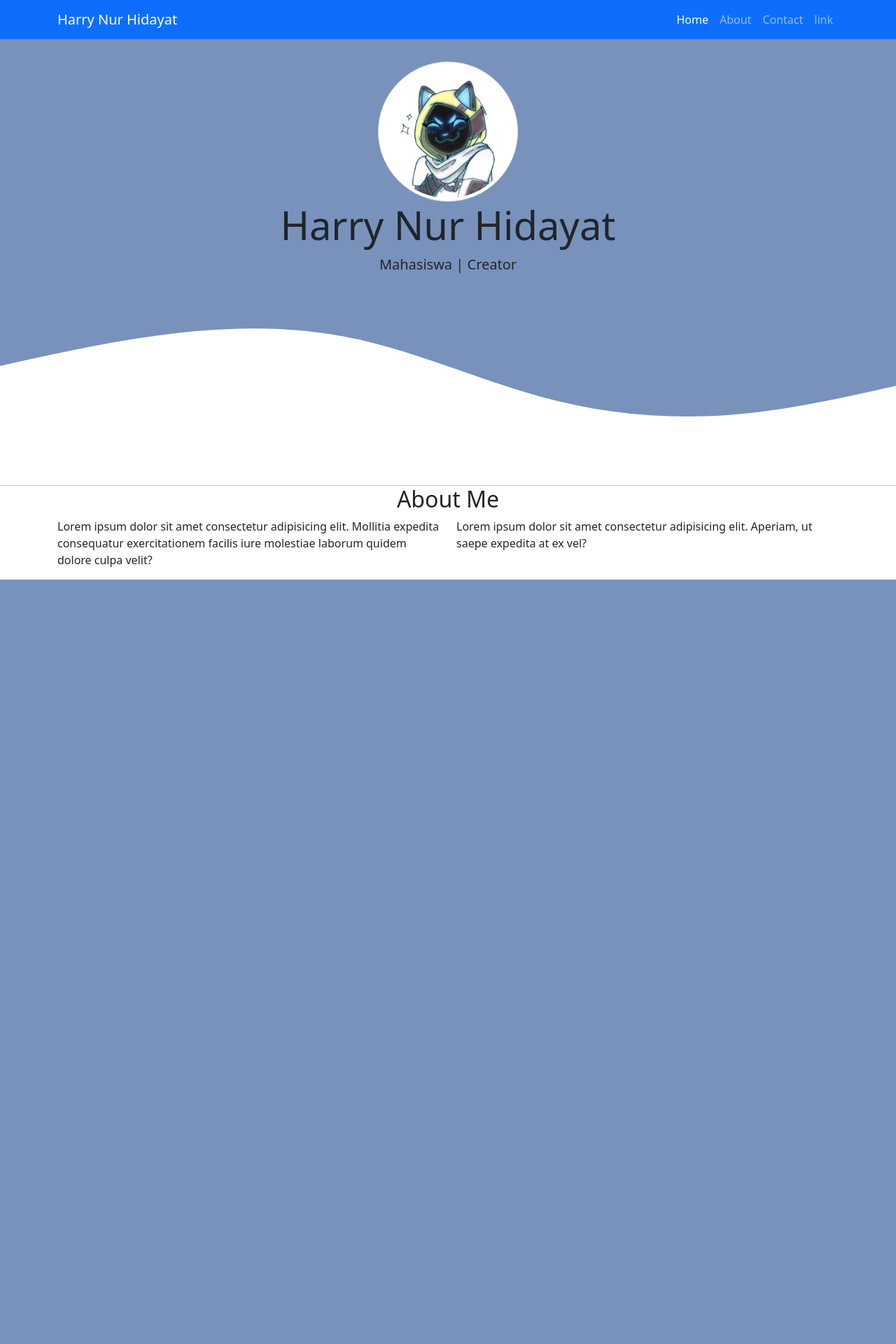
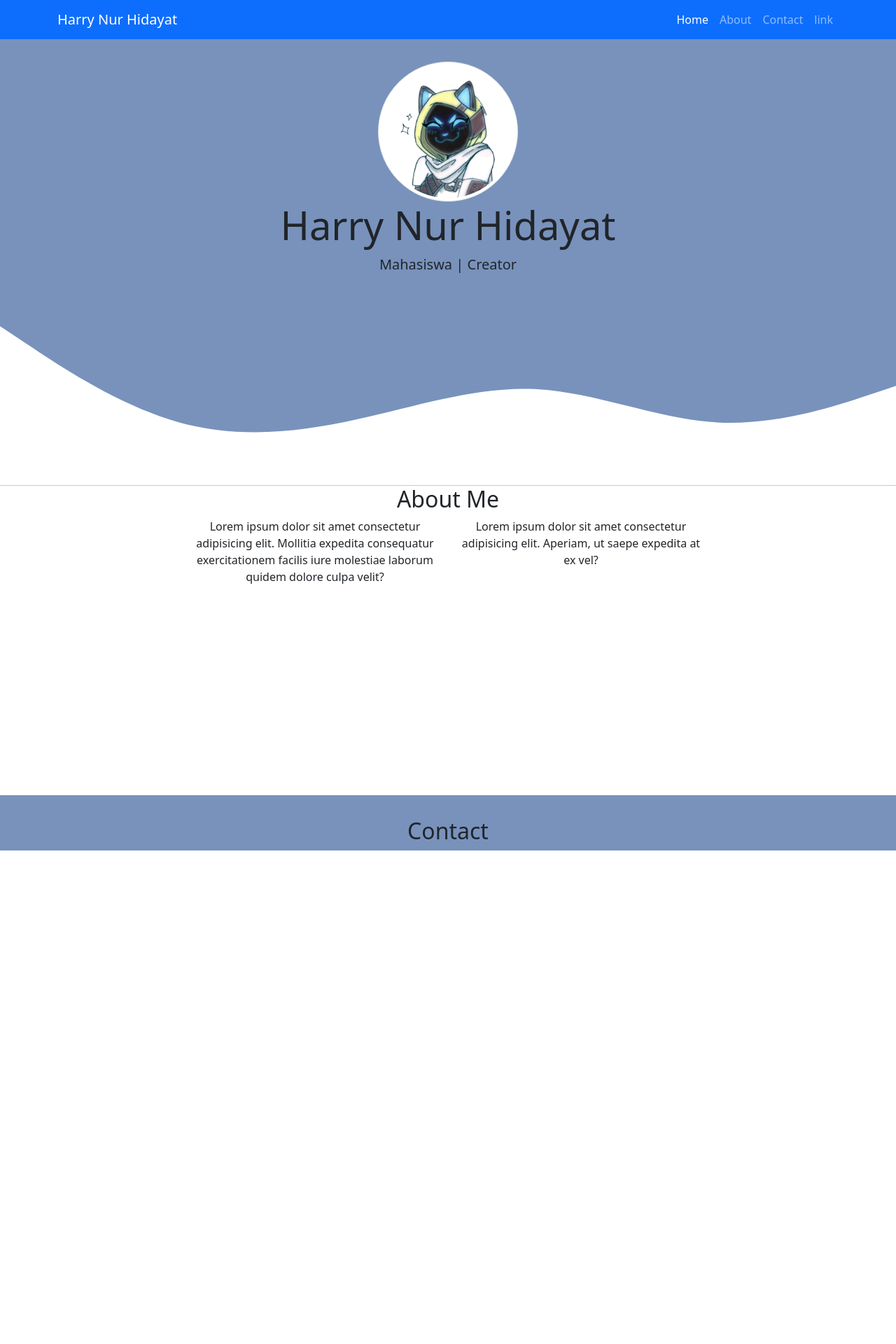
Before and after one commit to HarryNurHidayat/harryportofolio, a PHP site: page / in a window 1280 px wide. Shown: the top 1920 px of the page at 70% size. Before the commit the page ends 828 px from the top, so only its background shows below. Run offline with PHP 8.4, Linux system fonts and the light colour scheme.

Commit message:
tambahan_3

```diff
--- a/index.html
+++ b/index.html
@@ -48,9 +48,9 @@
       <p class="lead">Mahasiswa | Creator</p>
       <svg xmlns="http://www.w3.org/2000/svg" viewBox="0 0 1440 320">
         <path
-          fill="#FFFFFF"
+          fill="#ffffff"
           fill-opacity="1"
-          d="M0,128L48,117.3C96,107,192,85,288,74.7C384,64,480,64,576,85.3C672,107,768,149,864,176C960,203,1056,213,1152,208C1248,203,1344,181,1392,170.7L1440,160L1440,320L1392,320C1344,320,1248,320,1152,320C1056,320,960,320,864,320C768,320,672,320,576,320C480,320,384,320,288,320C192,320,96,320,48,320L0,320Z"
+          d="M0,64L48,96C96,128,192,192,288,218.7C384,245,480,235,576,213.3C672,192,768,160,864,165.3C960,171,1056,213,1152,218.7C1248,224,1344,192,1392,176L1440,160L1440,320L1392,320C1344,320,1248,320,1152,320C1056,320,960,320,864,320C768,320,672,320,576,320C480,320,384,320,288,320C192,320,96,320,48,320L0,320Z"
         ></path>
       </svg>
     </section>
@@ -59,22 +59,44 @@
     <!--- About -->
     <section id="About">
       <div class="container">
-        <div class="row text-center">
+        <div class="row text-center mb-10">
           <div class="col">
             <h2>About Me</h2>
           </div>
         </div>
-        <div class="row">
-          <div class="col">
+        <div class="row justify-content-center fs-6 text-center">
+          <div class="col-4">
             <p>Lorem ipsum dolor sit amet consectetur adipisicing elit. Mollitia expedita consequatur exercitationem facilis iure molestiae laborum quidem dolore culpa velit?</p>
           </div>
-          <div class="col">
+          <div class="col-4">
             <p>Lorem ipsum dolor sit amet consectetur adipisicing elit. Aperiam, ut saepe expedita at ex vel?</p>
           </div>
         </div>
       </div>
+      <svg xmlns="http://www.w3.org/2000/svg" viewBox="0 0 1440 320">
+        <path
+          fill="#ffffff"
+          fill-opacity="1"
+          d="M0,256L48,224C96,192,192,128,288,122.7C384,117,480,171,576,165.3C672,160,768,96,864,90.7C960,85,1056,139,1152,165.3C1248,192,1344,192,1392,192L1440,192L1440,320L1392,320C1344,320,1248,320,1152,320C1056,320,960,320,864,320C768,320,672,320,576,320C480,320,384,320,288,320C192,320,96,320,48,320L0,320Z"
+        ></path>
+      </svg>
     </section>
     <!-- Akhir About -->
+
+    <!--contact-->
+    <section id="contact">
+      <div class="container">
+        <div class="row text-center">
+          <div class="col">
+            <h2>Contact</h2>
+          </div>
+        </div>
+        <div class="row">
+          <div class="col-md-8"></div>
+        </div>
+      </div>
+    </section>
+    <!--akhir contact-->
 
     <script src="https://cdn.jsdelivr.net/npm/bootstrap@5.0.0-beta2/dist/js/bootstrap.bundle.min.js" integrity="sha384-b5kHyXgcpbZJO/tY9Ul7kGkf1S0CWuKcCD38l8YkeH8z8QjE0GmW1gYU5S9FOnJ0" crossorigin="anonymous"></script>
   </body>
--- a/style.css
+++ b/style.css
@@ -1,4 +1,16 @@
+body {
+  min-height: 4000px;
+}
 .jumbotron {
   padding-top: 2rem;
   background-color: #7892bc;
 }
+
+#About {
+  background-color: #ffffff;
+}
+
+#contact {
+  padding-top: 2rem;
+  background-color: #7892bc;
+}
```
